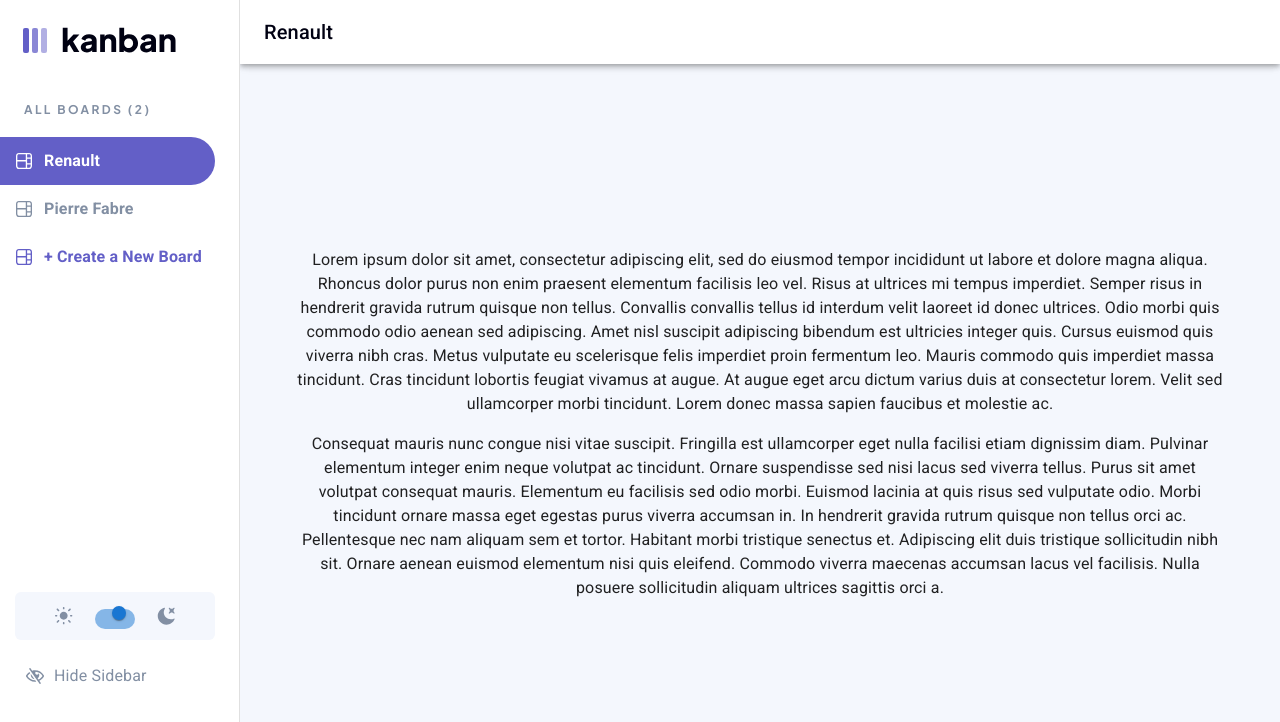
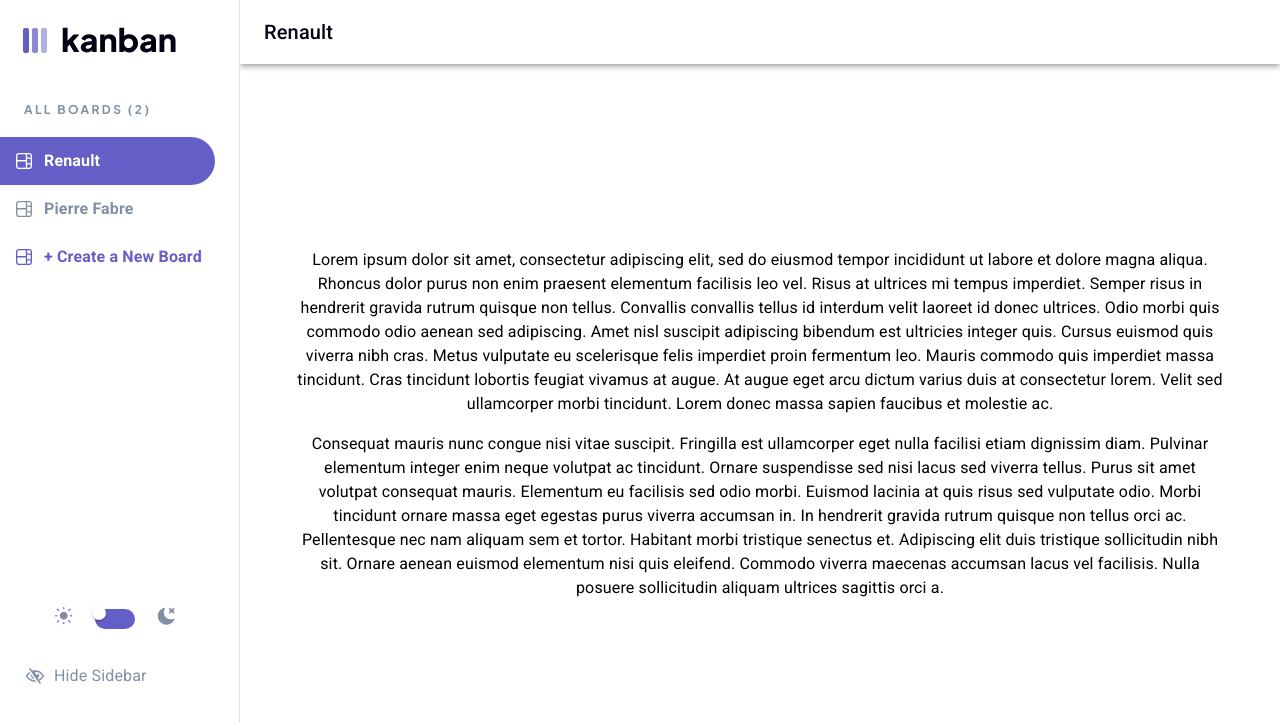
Before and after one commit to Idiru/kanban-front, a React (Vite) app: page / in a window 1280 px wide. Shown: the top 722 px of the page. Built offline with nearby package versions, Linux system fonts and the light colour scheme.

Commit message:
Fixing dark ttheme on the app file

```diff
--- a/src/App.css
+++ b/src/App.css
@@ -8,6 +8,10 @@
   --Medium-Grey: #828fa3;
   --Main-Purple: #635fc7;
   --Light-Grey: #f4f7fd;
+  --Dark-Grey: #2B2C37;
+  --Black: #000112;
+  --White: #FFF;
+  --Very-Dark-Grey: #20212C;
 }
 
 .logo {
@@ -47,7 +51,7 @@
 }
 
 body {
-  background-color: #f4f7fd !important;
+  background-color: #f4f7fd;
 }
 
 /* Drawer Menu */
--- a/src/App.jsx
+++ b/src/App.jsx
@@ -1,4 +1,4 @@
-import { useState } from 'react'
+import { useState, useEffect } from 'react'
 import PersistentDrawerLeft from "./components/PersistentDrawerLeft"
 import './App.css'
 import '@fontsource/roboto/300.css';
@@ -10,10 +10,23 @@ import '@fontsource/roboto/700.css';
 
 function App() {
   const [count, setCount] = useState(0)
+  const [darkTheme, setDarkTheme] = useState(false);
+
+  const handleDarkTheme = () => {
+    setDarkTheme(!darkTheme);
+    console.log(darkTheme)
+  };
+
+
+  useEffect(() => {
+    document.body.style.backgroundColor = darkTheme ? "#2B2C37" : "#FFF)";
+    document.body.style.color = darkTheme ? "828FA3" : "black";
+
+  }, [darkTheme]);
 
   return (
-    <div className='container'>
-      <PersistentDrawerLeft/>
+    <div className="container">
+      <PersistentDrawerLeft darkTheme={darkTheme} handleDarkTheme={handleDarkTheme}/>
     </div>
   )
 }
--- a/src/components/PersistentDrawerLeft.jsx
+++ b/src/components/PersistentDrawerLeft.jsx
@@ -74,10 +74,11 @@ const data = {
   ],
 };
 
-export default function PersistentDrawerLeft() {
+export default function PersistentDrawerLeft({handleDarkTheme, darkTheme}) {
   const theme = useTheme();
   const [open, setOpen] = React.useState(true);
   const [activeIndex, setActiveIndex] = useState(0);
+
 
   const handleListItemClick = (index) => {
     setActiveIndex(index);
@@ -91,13 +92,14 @@ export default function PersistentDrawerLeft() {
     setOpen(false);
   };
 
+
   const label = { inputProps: { "aria-label": "Switch demo" } };
 
   return (
     <Box sx={{ display: "flex" }}>
       <CssBaseline />
       <AppBar position="fixed" open={open}>
-        <Toolbar sx={{ backgroundColor: "#ffff", color: "#000112" }}>
+        <Toolbar sx={{ backgroundColor: darkTheme ? "var(--Dark-Grey)" : "var(--White)", color: "#000112" }}>
           <IconButton
             color="inherit"
             aria-label="open drawer"
@@ -105,7 +107,7 @@ export default function PersistentDrawerLeft() {
             edge="start"
             sx={{ mr: 2, ...(open && { display: "none" }) }}
           ></IconButton>
-          <Typography variant="h6" noWrap component="div">
+          <Typography sx={{color: darkTheme ? "var(--White)" : "var(--Black)"}} variant="h6" noWrap component="div">
             {data.projects[activeIndex].name}
           </Typography>
         </Toolbar>
@@ -118,6 +120,9 @@ export default function PersistentDrawerLeft() {
             width: drawerWidth,
             boxSizing: "border-box",
           },
+          ".css-12i7wg6-MuiPaper-root-MuiDrawer-paper": {
+            backgroundColor: darkTheme ? "var(--Dark-Grey)" : "var(--White)"
+          }
         }}
         variant="persistent"
         anchor="left"
@@ -126,7 +131,7 @@ export default function PersistentDrawerLeft() {
         <DrawerHeader
           sx={{ justifyContent: "center", padding: "16px 40px 0 0" }}
         >
-          <img src="../src/assets/logo.svg" alt="logo" />
+          <img src={darkTheme ? "../src/assets/logo-dark.svg" : "../src/assets/logo.svg"} alt="logo" />
         </DrawerHeader>
         <List className="draw-list">
           <span className="drawer-title">ALL BOARDS ({data.projects.length})</span>
@@ -142,6 +147,7 @@ export default function PersistentDrawerLeft() {
                     : "none",
                 borderRadius:
                   activeIndex === index ? "0px 100px 100px 0px" : "0",
+
               }}
             >
               <ListItemButton
@@ -222,11 +228,10 @@ export default function PersistentDrawerLeft() {
             </ListItemButton>
           </ListItem>
         </List>
-        <div className="dark-light-mode">
+        <div className="dark-light-mode" style={{backgroundColor: darkTheme ? "var(--Very-Dark-Grey)" : "var(--White)", color: "#000112"}}>
           <img className="sun-icon" src="../src/assets/sun.svg" alt="" />
           <Switch
             {...label}
-            defaultChecked
             sx={{
               ".css-1yjjitx-MuiSwitch-track": {
                 backgroundColor: "var(--Main-Purple)",
@@ -265,6 +270,7 @@ export default function PersistentDrawerLeft() {
                 marginLeft: "6px"
               }
             }}
+            onClick={handleDarkTheme}
           />
           <img className="moon-icon" src="../src/assets/moon.svg" alt="" />
         </div>
```
Also changed, not shown: src/assets/logo-dark.svg (added).
